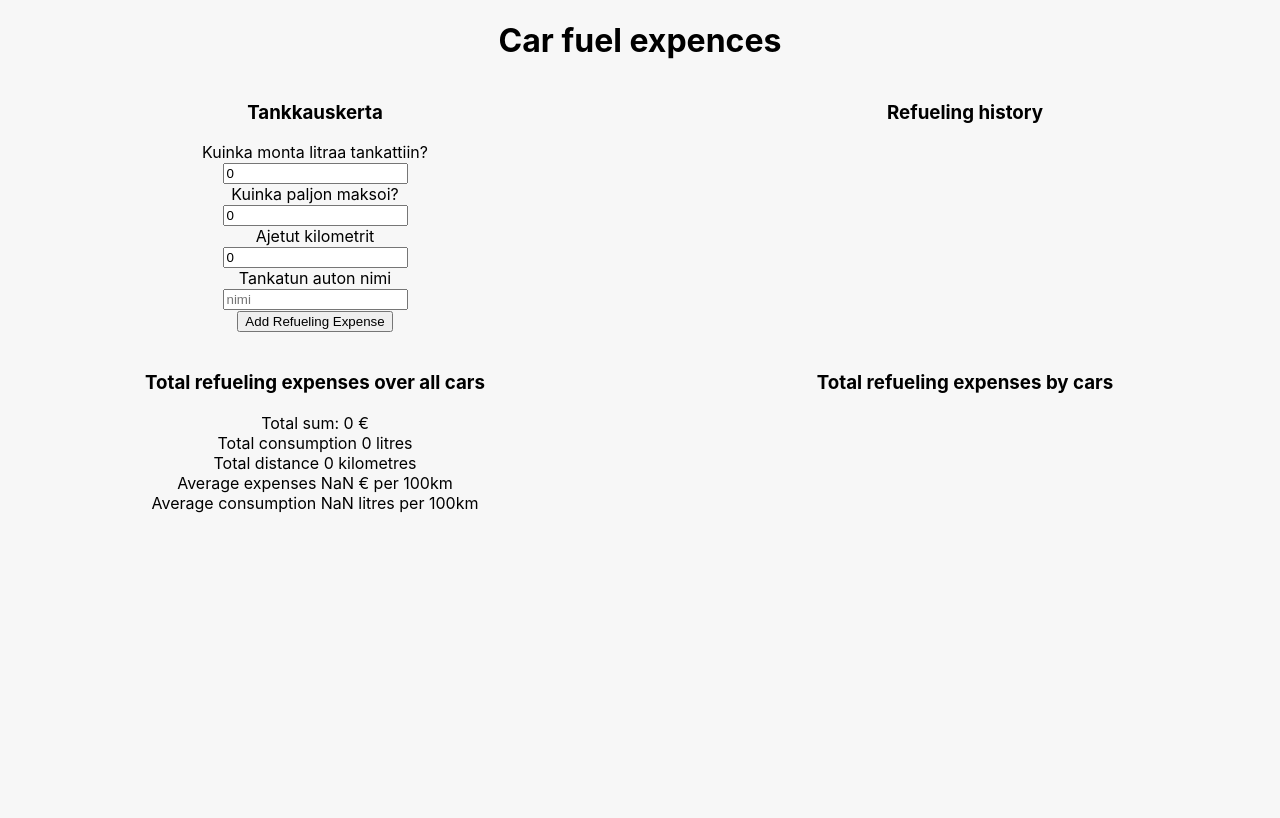
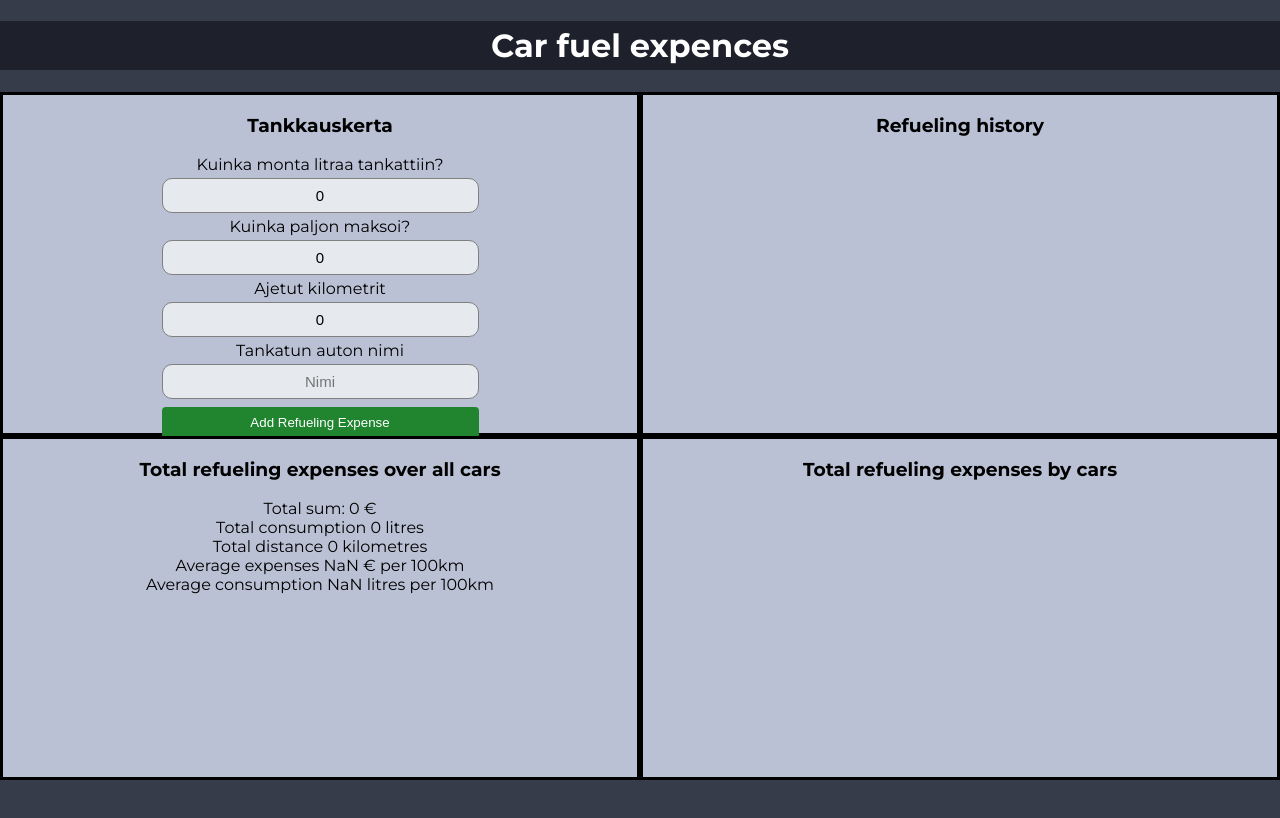
Before and after one commit to MinnaNordqvist/selainohjelmointi_g8, a React (Create React App) app in the folder bensa/: page / in a window 1280 px wide. Shown: the top 818 px of the page. Built offline with nearby package versions, Linux system fonts and the light colour scheme.

Commit message:
Muokattu sivun ulkonäköä

```diff
--- a/bensa/src/AddFuel.js
+++ b/bensa/src/AddFuel.js
@@ -45,7 +45,7 @@ export const AddFuel = () => {
     <br />
     <label>Tankatun auton nimi</label>
     <br />
-    <input type="text" value={text} onChange={(e) => setText(e.target.value)} placeholder="nimi"/>
+    <input type="text" value={text} onChange={(e) => setText(e.target.value)} placeholder="Nimi"/>
     <br />
     <button>Add Refueling Expense</button>
     </form>
--- a/bensa/src/App.css
+++ b/bensa/src/App.css
@@ -1,30 +1,58 @@
+@import url('https://fonts.googleapis.com/css2?family=Montserrat:ital,wght@0,100;0,200;0,300;0,400;0,500;0,600;0,700;0,800;0,900;1,100;1,200;1,300;1,400;1,500;1,600;1,700;1,800;1,900&display=swap');
+
 *{
   box-sizing: border-box;
 }
 
 body {
-  background-color: #f7f7f7;
+  background-color: #373C4A;
   align-items: center;
   justify-content: center;
   text-align: center;
   min-height: 100vh;
   margin: 0;
+  font-family: montserrat;
+  font-size: 2vh;
+  overflow: hidden;
 }
 
 /*App.js */
-.container{
+.container {
   display: grid;
   grid-template-columns: 1fr 1fr;
-  grid-gap: 20px;
+  grid-template-rows: 43vh 43vh;
+  grid-template-areas:
+    "content1 content2"
+    "content3 content4";
+}
+
+.content1 {
+  border: 3px solid black;
+  background-color: #bac1d4;
+}
+.content2 {
+  border: 3px solid black;
+  background-color: #bac1d4;
+}
+.content3 {
+  border: 3px solid black;
+  background-color: #bac1d4;
+}
+.content4 {
+  border: 3px solid black;
+  background-color: #bac1d4;
 }
 
 /*Otsikot */
 h1 {
-
+  color: white;
+  background-color: #1E212B;
+  font-size: 4vh;
+  padding: 5px;
 }
 
 h3 {
-
+  padding: 0;
 }
 
 /*Listat */
@@ -35,9 +63,44 @@ ol, ul {
 }
 
 /*Lomake*/
-input[type="text"]{
-
+input[type="text"] {
+  width: 50%;
+  padding: 8px 15px;
+  margin: 4px 0;
+  border: 1px solid gray;
+  border-radius: 10px;
+  text-align: center;
+  font-size: 15px;
+  background-color: #e6e9ed;
 }
-input[type="number"]{
-
+input[type="number"] {
+  width: 50%;
+  padding: 8px 15px;
+  margin: 4px 0;
+  border: 1px solid gray;
+  border-radius: 10px;
+  text-align: center;
+  font-size: 15px;
+  background-color: #e6e9ed;
 }
+input::-webkit-outer-spin-button,
+input::-webkit-inner-spin-button {
+  -webkit-appearance: none;
+  margin: 0;
+}
+input[type=number] {
+  -moz-appearance: textfield;
+}
+button {
+  width: 50%;
+  background-color: #218530;
+  color: white;
+  padding: 8px 15px;
+  margin: 4px 0;
+  border: none;
+  border-radius: 4px;
+  cursor: pointer;
+}
+button:hover {
+  background-color: #1a6e27;
+}
--- a/bensa/src/App.js
+++ b/bensa/src/App.js
@@ -11,12 +11,20 @@ function App() {
     <GlobalProvider>
     <h1>Car fuel expences</h1>
 
-   <div className="container">
-   <AddFuel />
-   <Tankkaushistoria/>
-   <EkaLasku />
-   <TokaLasku />
-   </div>
+  <div className="container">
+    <div className="content1">
+      <AddFuel/>
+    </div>
+    <div className="content2">
+      <Tankkaushistoria/>
+    </div>
+    <div className="content3">
+      <EkaLasku />
+    </div>
+    <div className="content4">
+      <TokaLasku/>
+    </div>
+  </div>
 
 
 
```
